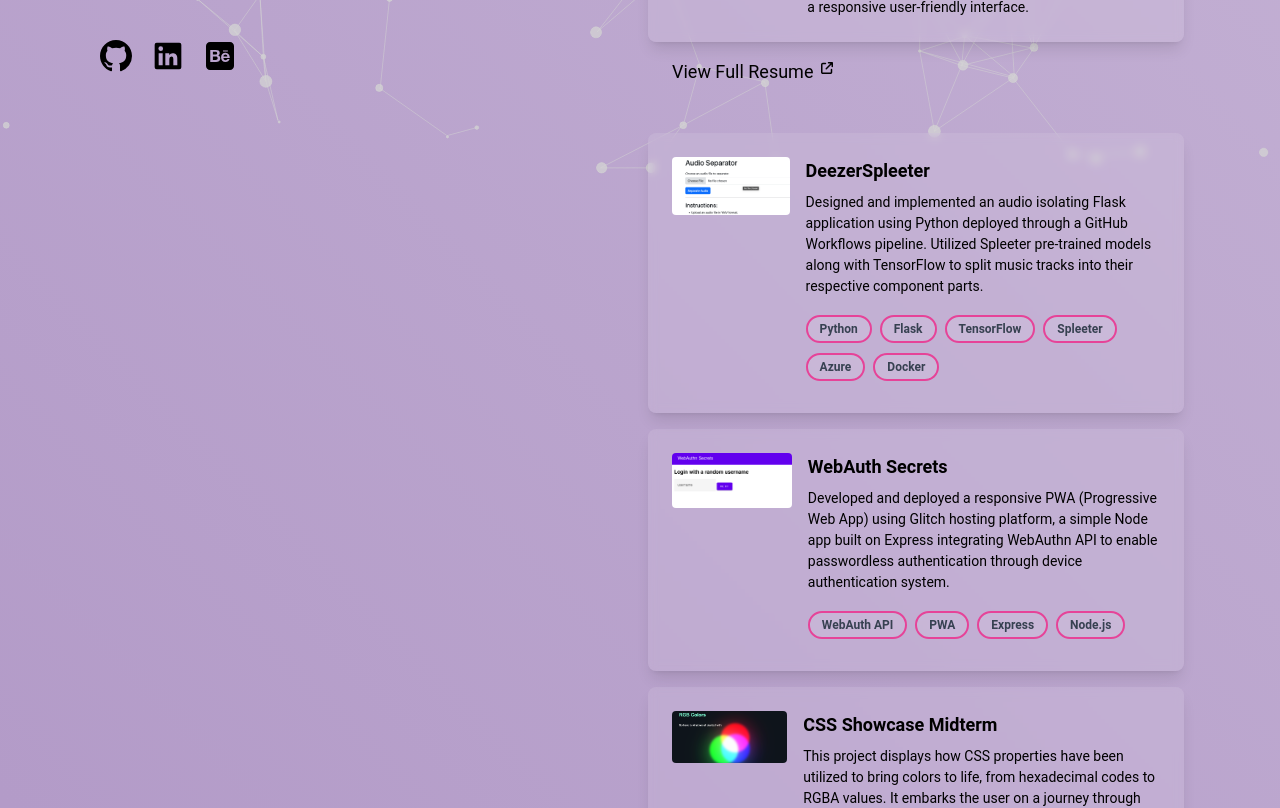
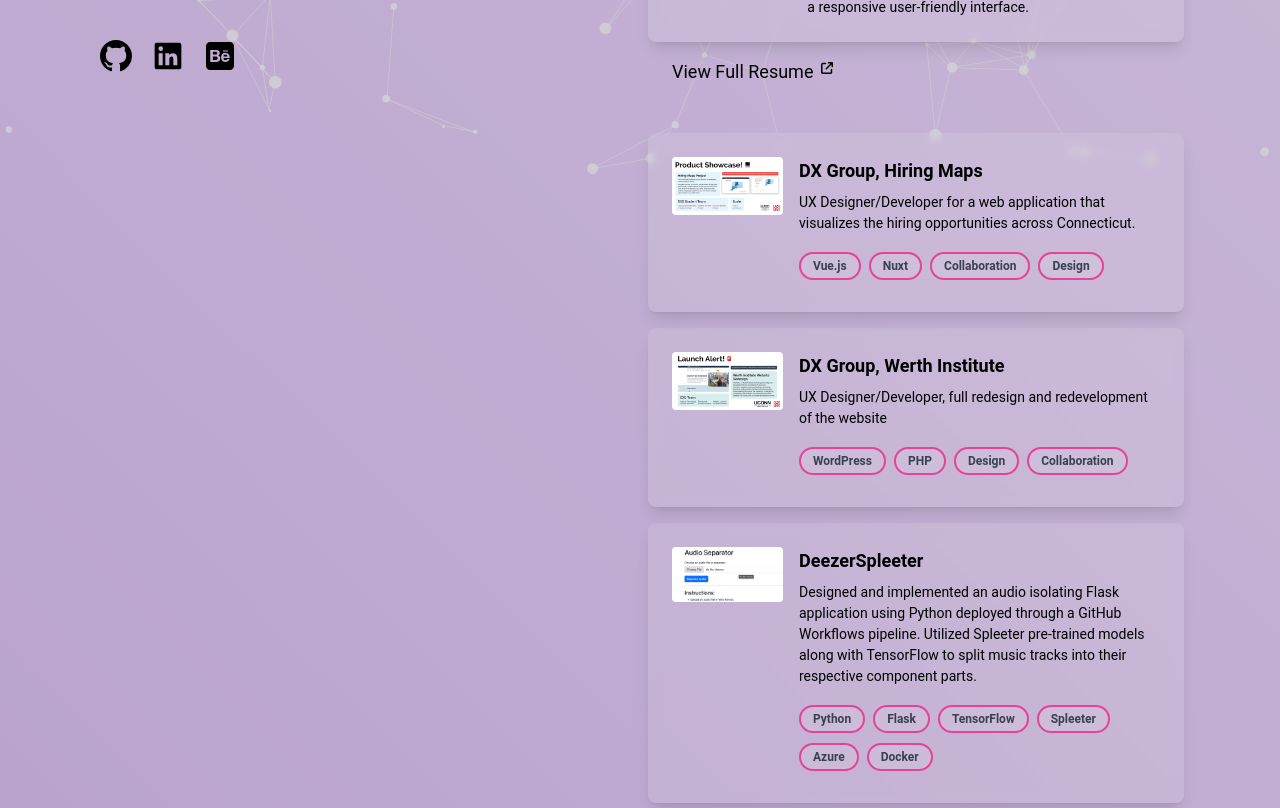
Before and after one commit to duffelbagteesh/my-site, a Next.js app: page / in a window 1280 px wide. Shown: the part 600-1408 px from the top of the page. Built offline with nearby package versions, Linux system fonts and the light colour scheme.

Commit message:
more project cards

```diff
--- a/src/components/projects.tsx
+++ b/src/components/projects.tsx
@@ -16,11 +16,11 @@
       <div className="mb-4 sm:mr-4 sm:mb-0">
         <Image src={imageUrl}
         alt={title}
-        width={500}
-        height={48}
+        width={120}
+        height={300}
         className="object-cover rounded" />
       </div>
-      <div>
+      <div className="w-4/5">
         <h3 className="text-md font-semibold mb-2">{title}</h3>
         <p className="mt-2 text-sm leading-normal">{description}</p>
         <div className="mt-4">
@@ -38,6 +38,22 @@
   return (
     <div className="grid grid-cols-1 md:grid-cols-1 gap-4">
       <h2 className="lg:hidden">Projects</h2>
+      <div>
+        <ProjectCard
+          title="DX Group, Hiring Maps"
+          description="UX Designer/Developer for a web application that visualizes the hiring opportunities across Connecticut."
+          imageUrl="/dxgroup-hiring-maps.png"
+          link="https://www.linkedin.com/posts/uconn-dx-group_were-excited-to-showcase-one-of-the-products-activity-7173038387845648384-vNzY/?utm_source=share&utm_medium=member_desktop"
+          tech={["Vue.js", "Nuxt", "Collaboration", "Design"]} />
+      </div>
+      <div>
+        <ProjectCard
+          title="DX Group, Werth Institute"
+          description="UX Designer/Developer, full redesign and redevelopment of the website"
+          imageUrl="/dxgroup-werth.png"
+          link="https://www.linkedin.com/posts/uconn-dx-group_werestokedto-announce-our-recentlaunch-activity-7190811047555985409-Yi0r?utm_source=share&utm_medium=member_desktop"
+          tech={["WordPress", "PHP", "Design", "Collaboration"]} />
+      </div>
       <div>
         <ProjectCard
           title="DeezerSpleeter"
```
Also changed, not shown: public/dxgroup-hiring-maps.png (added), public/dxgroup-werth.png (added).
